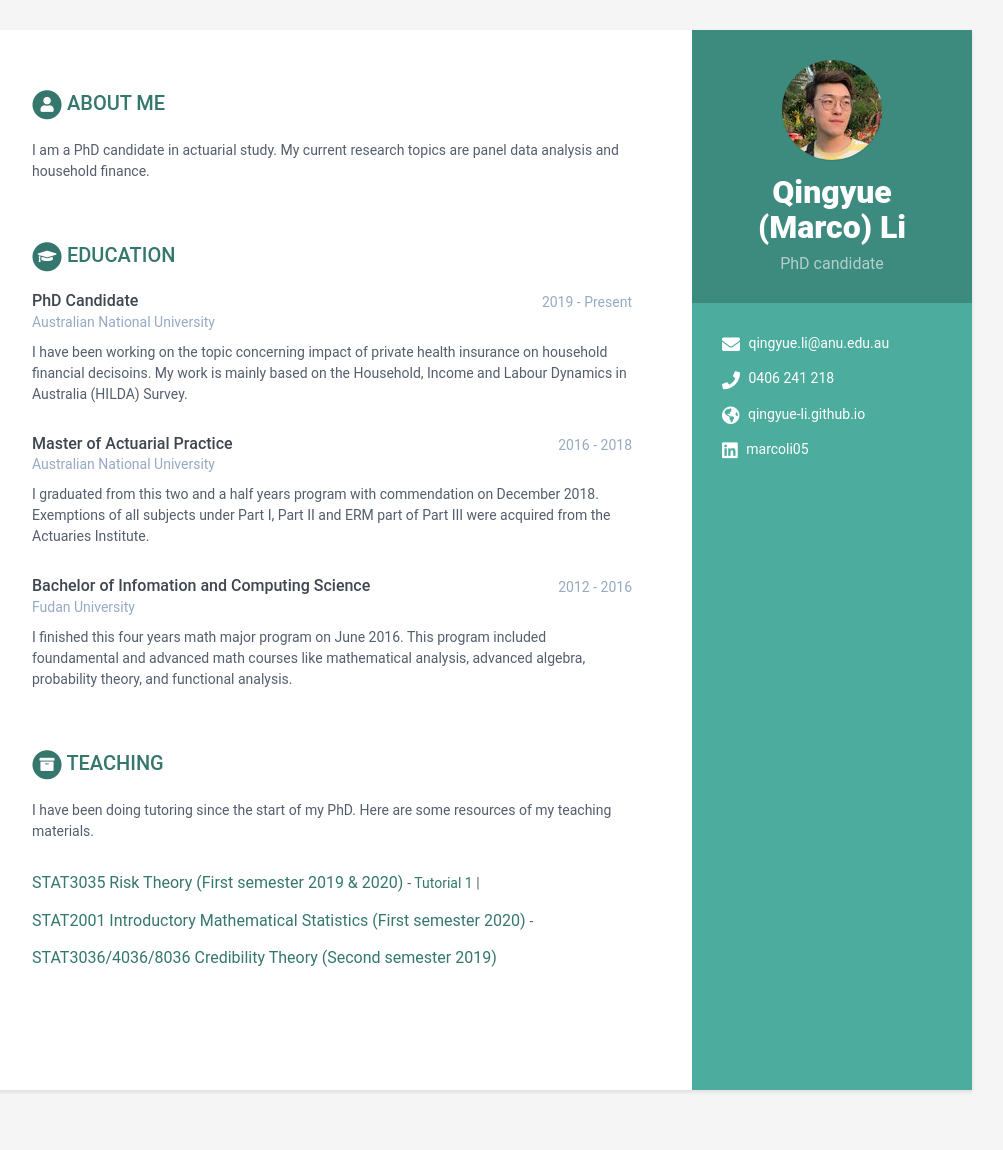
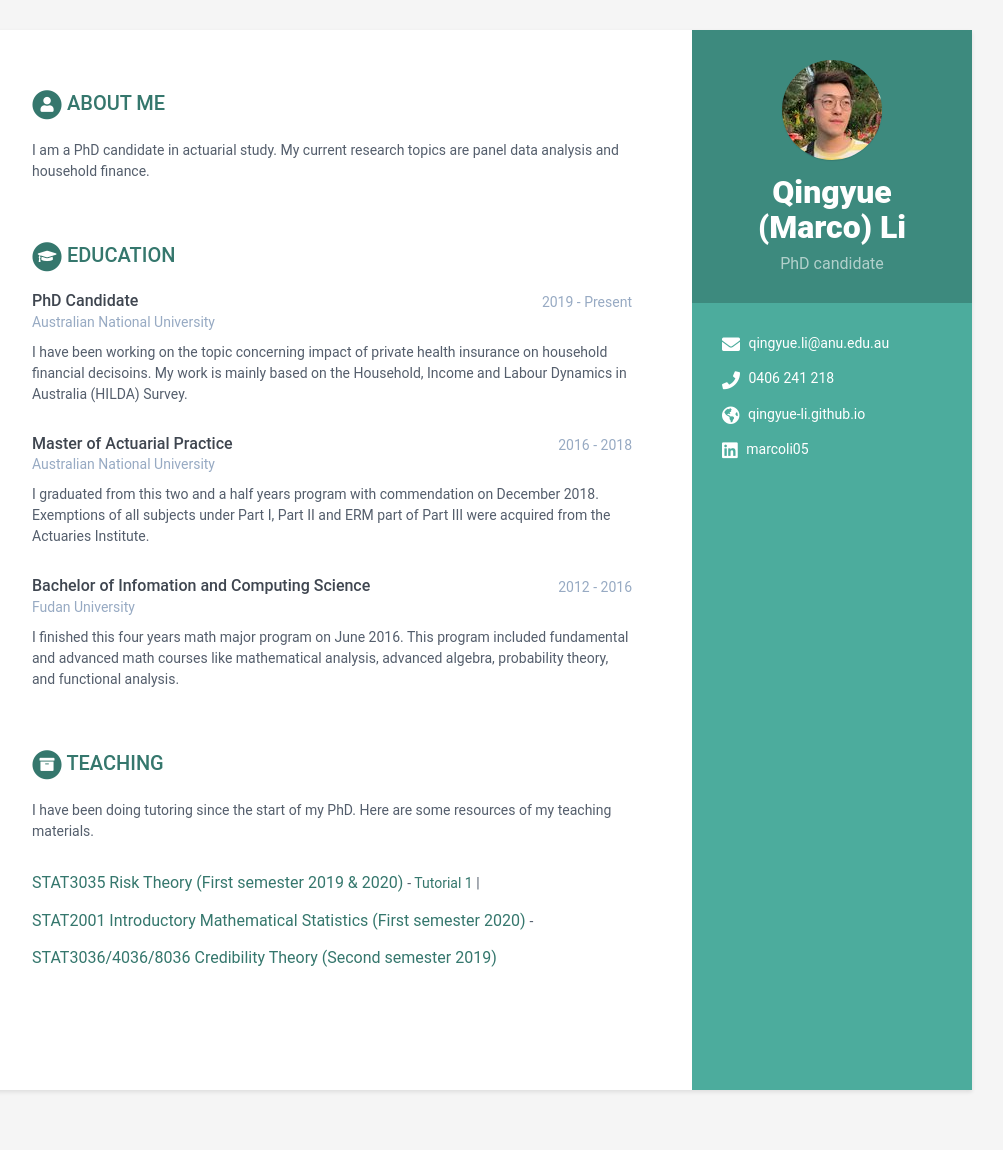
Before and after one commit to qingyue-li/qingyue-li.github.io, a Jekyll site: the page built from index.html, in a window 1280 px wide. Shown: the whole page, without its empty margins (168-1171 px from the left). Built offline with Jekyll 4.4.1, drawn with Linux system fonts in a browser that asks for light colours.

Commit message:
Update data.yml

```diff
--- a/_data/data.yml
+++ b/_data/data.yml
@@ -45,7 +45,7 @@ education:
       university: Fudan University
       time: 2012 - 2016
       details: |
-        I finished this four years math major program on June 2016. This program included foundamental and advanced math courses
+        I finished this four years math major program on June 2016. This program included fundamental and advanced math courses
         like mathematical analysis, advanced algebra, probability theory, and functional analysis.
 #experiences:
 #    - role: Research Asistant
```
